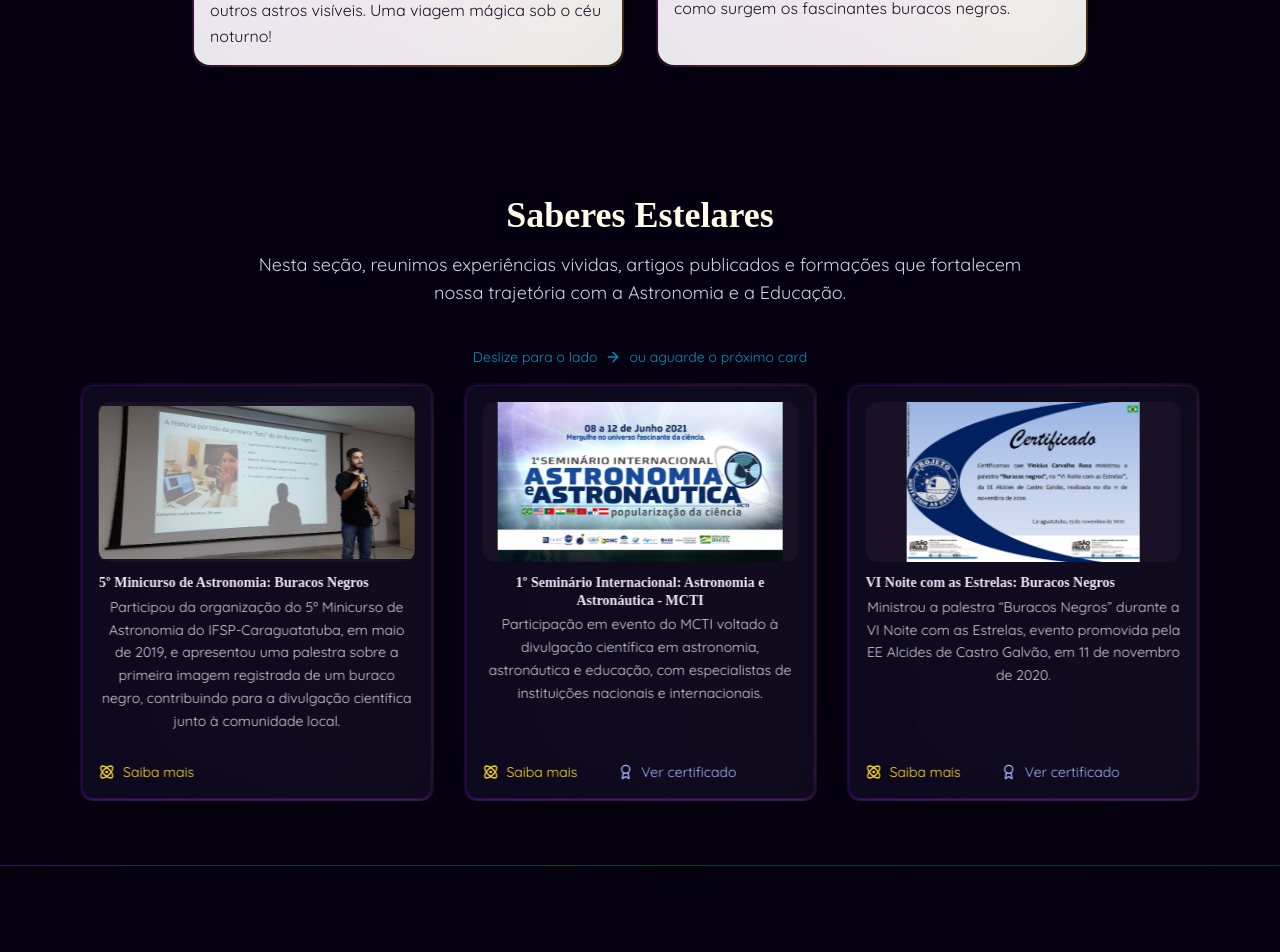
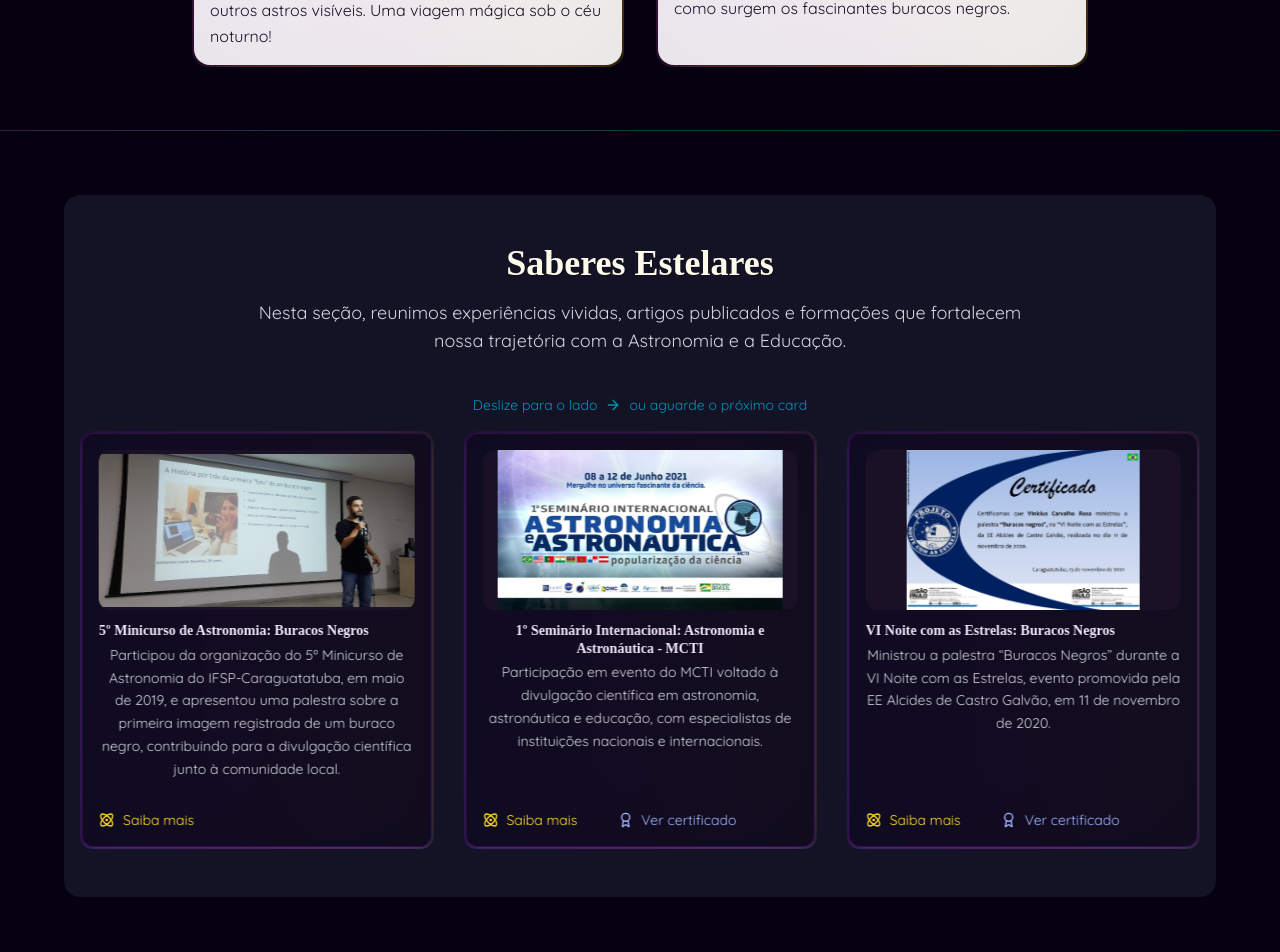
Before and after one commit to vinxcin/sativar-vet, a React (Vite) app: page / in a window 1280 px wide. Shown: the part 2376-3328 px from the top of the page. Built offline with nearby package versions, Linux system fonts and the light colour scheme; a web font is replaced by a local one.

Commit message:
alter section footer and knowledges

```diff
--- a/src/assets/img/index.ts
+++ b/src/assets/img/index.ts
@@ -9,6 +9,7 @@ import CERT_MCTI_IMG from './cert_mcti_img.jpeg'
 import CERT_NOITE_ESTRELAS_IMG from './cert_noite_com_as_estrelas_img.png'
 import ARTIGO_REVISTA_EXITUS from './artigo_revista_exitus.png'
 import APRES_ESCOLA_CARLOTA from './apresentacao_escola_carlota.jpg'
+import ARTIGO_REVISTA_RBECM from './artigo_revista_rbecm.png'
 
 
-export { LOGO_NAV_BAR, APRES_ESCOLA_CARLOTA, CERT_MCTI_IMG, ARTIGO_REVISTA_EXITUS, BURACOS_NEGROS, OBSERVACAO, BG_BLACK_HOLE, CONST_SARG, RUPESTRE_SOL, MINICURSO_ASTRO, CERT_NOITE_ESTRELAS_IMG };
+export { LOGO_NAV_BAR, ARTIGO_REVISTA_RBECM, APRES_ESCOLA_CARLOTA, CERT_MCTI_IMG, ARTIGO_REVISTA_EXITUS, BURACOS_NEGROS, OBSERVACAO, BG_BLACK_HOLE, CONST_SARG, RUPESTRE_SOL, MINICURSO_ASTRO, CERT_NOITE_ESTRELAS_IMG };
--- a/src/components/main/Experiences/index.tsx
+++ b/src/components/main/Experiences/index.tsx
@@ -74,6 +74,7 @@ export default function Experiences() {
             </CardWrapper>
           );
         })}
+        <div className="absolute bottom-0 left-0 w-full h-[0.8px] bg-gradient-to-r from-purple-500 via-green-400 to-green-500 animate-glow" />
       </div>
 
     </section>
--- a/src/components/main/Contact/index.tsx
+++ b/src/components/main/Footer/index.tsx
@@ -1,7 +1,6 @@
-export default function Contact() {
+export default function Footer() {
   return (
     <section id="contact" className="relative h-[10vh] text-white py-20 text-center">
-      <div className="absolute top-0 left-0 w-full h-[1px] bg-gradient-to-r from-purple-500 via-green-400 to-green-500 animate-glow" />
 
       <h1 className="title text-3xl text-amber-100">Contato</h1>
 
--- a/src/components/main/Knowledges/index.tsx
+++ b/src/components/main/Knowledges/index.tsx
@@ -11,9 +11,9 @@ export default function Knowledges() {
   return (
     <section
       id="knowledges"
-      className="w-full bg-[#050111ce] px-3 md:px-6 py-16 flex flex-col items-center gap-12"
+      className="w-full  px-3 md:px-6 py-16 flex flex-col items-center gap-12"
     >
-      <div className="w-full max-w-6xl text-center px-4 relative">
+      <div className="w-full max-w-6xl text-center px-4 py-12 relative bg-[#35385252] rounded-2xl">
         <motion.h2
           initial={{ opacity: 0, y: 20 }}
           whileInView={{ opacity: 1, y: 0 }}
--- a/src/components/main/index.tsx
+++ b/src/components/main/index.tsx
@@ -6,7 +6,7 @@ import About from "./About";
 import Experiences from "./Experiences";
 import BackgroundStars from "./BackgroundStars";
 import Knowledges from "./Knowledges";
-import Contact from "./Contact";
+import Contact from "./Footer";
 
 export default function LandingPage() {
   const { ref: heroRef, inView: isHeroVisible } = useInView({
--- a/src/constants/index.ts
+++ b/src/constants/index.ts
@@ -1,4 +1,4 @@
-import { RUPESTRE_SOL, ARTIGO_REVISTA_EXITUS, APRES_ESCOLA_CARLOTA, CONST_SARG, OBSERVACAO, BURACOS_NEGROS, CERT_MCTI_IMG, MINICURSO_ASTRO, CERT_NOITE_ESTRELAS_IMG } from '@/assets/img';
+import { RUPESTRE_SOL, ARTIGO_REVISTA_RBECM, ARTIGO_REVISTA_EXITUS, APRES_ESCOLA_CARLOTA, CONST_SARG, OBSERVACAO, BURACOS_NEGROS, CERT_MCTI_IMG, MINICURSO_ASTRO, CERT_NOITE_ESTRELAS_IMG } from '@/assets/img';
 import { CERT_MCTI, CERT_NOITE_ESTRELAS } from '@/assets/file';
 
 export const NavBarItens = [
@@ -47,7 +47,7 @@ export const KnowledgesCard = [
     image: MINICURSO_ASTRO,
     title: '5º Minicurso de Astronomia: Buracos Negros',
     description:
-      'Participou da organização do 5º Minicurso de Astronomia do IFSP-Caraguatatuba, em maio de 2019, e apresentou uma palestra sobre a primeira imagem registrada de um buraco negro, contribuindo para a divulgação científica junto à comunidade local.',
+    'Participou da organização do 5º Minicurso de Astronomia do IFSP-Caraguatatuba, em maio de 2019, e apresentou uma palestra sobre a primeira imagem registrada de um buraco negro, contribuindo para a divulgação científica junto à comunidade local.',
     institutionalLink: 'https://www.ifspcaraguatatuba.edu.br/noticias/5-minicurso-de-astronomia-do-ifsp-caraguatatuba-contou-com-ampla-participacao', // matéria jornalística pela instituição
   },
   {
@@ -55,7 +55,7 @@ export const KnowledgesCard = [
     image: CERT_MCTI_IMG,
     title: '1º Seminário Internacional: Astronomia e Astronáutica - MCTI',
     description:
-      'Participação em evento do MCTI voltado à divulgação científica em astronomia, astronáutica e educação, com especialistas de instituições nacionais e internacionais.',
+    'Participação em evento do MCTI voltado à divulgação científica em astronomia, astronáutica e educação, com especialistas de instituições nacionais e internacionais.',
     institutionalLink: 'https://www.gov.br/mcti/pt-br/acompanhe-o-mcti/noticias/2021/06/1o-seminario-internacional-de-astronomia-e-astronautica-mcti-comeca-nesta-terca-feira-8', // matéria jornalística pela instituição
     certificateLink: CERT_MCTI, // certificado opcional
   },
@@ -78,4 +78,11 @@ export const KnowledgesCard = [
     // certificateLink pode existir aqui também, caso tenha certificado
     // institutionalLink pode existir para a matéria da instituição
   },
+  {
+    type: 'article',
+    image: ARTIGO_REVISTA_RBECM,
+    title: 'Artigo científico publicado na Revista Brasileira de Ensino de Ciências e Matemática',
+    description: 'O artigo intitulado "BURACOS NEGROS, HISTÓRIA DA CIÊNCIA E ENSINO DE FÍSICA" analisa o uso dos buracos negros como tema interdisciplinar no ensino de física, com base em sua evolução histórica e potencial educativo.',
+    articleLink: 'https://seer.upf.br/index.php/rbecm/article/view/12927', // link para ler artigo
+  },
 ];
```
Also changed, not shown: src/assets/img/artigo_revista_rbecm.png (added).
